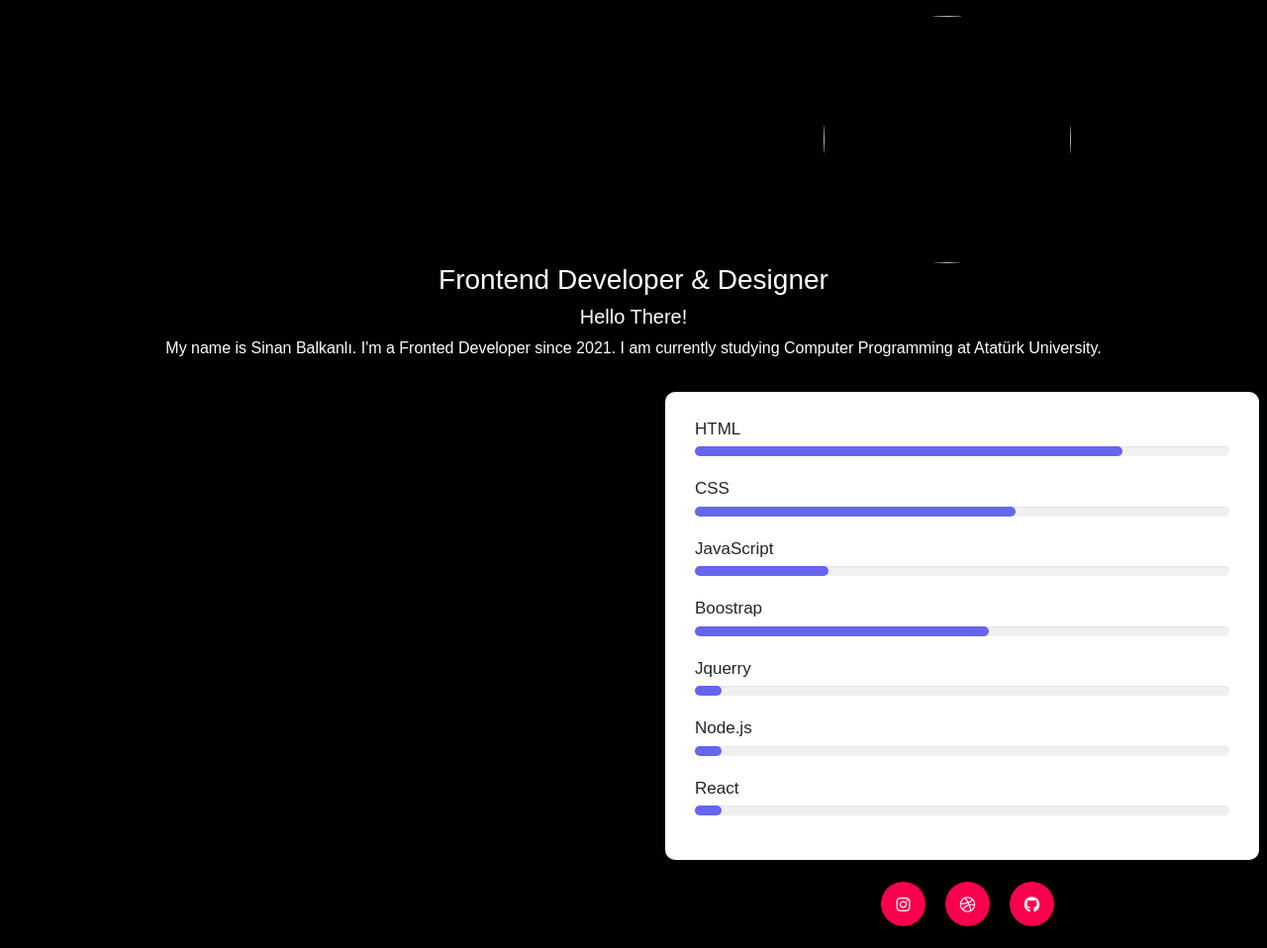
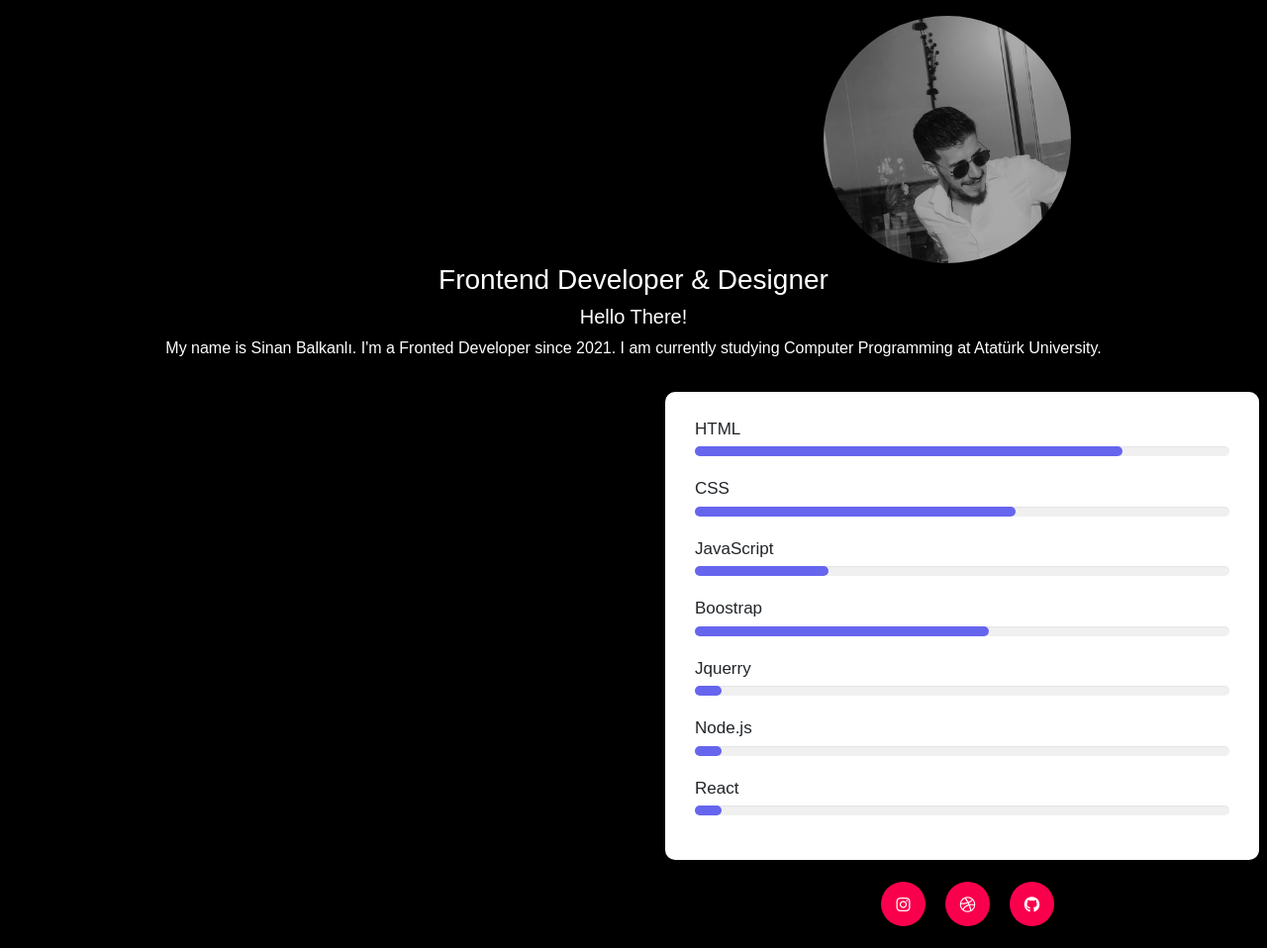
Before and after one commit to knlsinan/knlsinan.github.io, a plain HTML site: page index.html in a window 1280 px wide. Shown: the whole page at 99% size. Drawn offline with nearby package versions, Linux system fonts and the light colour scheme.

Commit message:
Update index.html

```diff
--- a/index.html
+++ b/index.html
@@ -18,7 +18,7 @@
   </head>
 
   <body>
-    <img src="website.jpg" class="yuvarlak" />
+    <img src="https://github.com/knlsinan/knlsinan.github.io/blob/main/img/website.jpg?raw=true" class="yuvarlak" />
     <div class="word">
       <h3>Frontend Developer & Designer</h3>
       <h5>Hello There!</h5>
```
